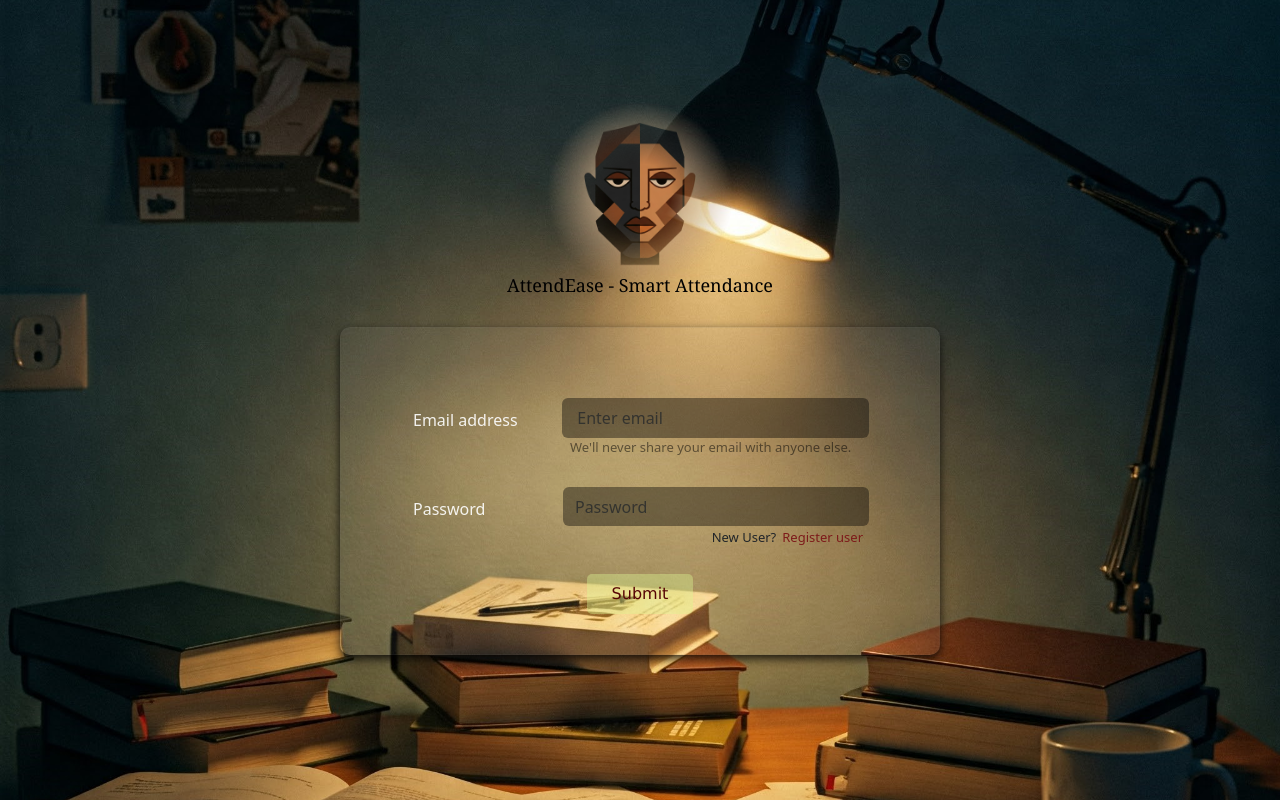
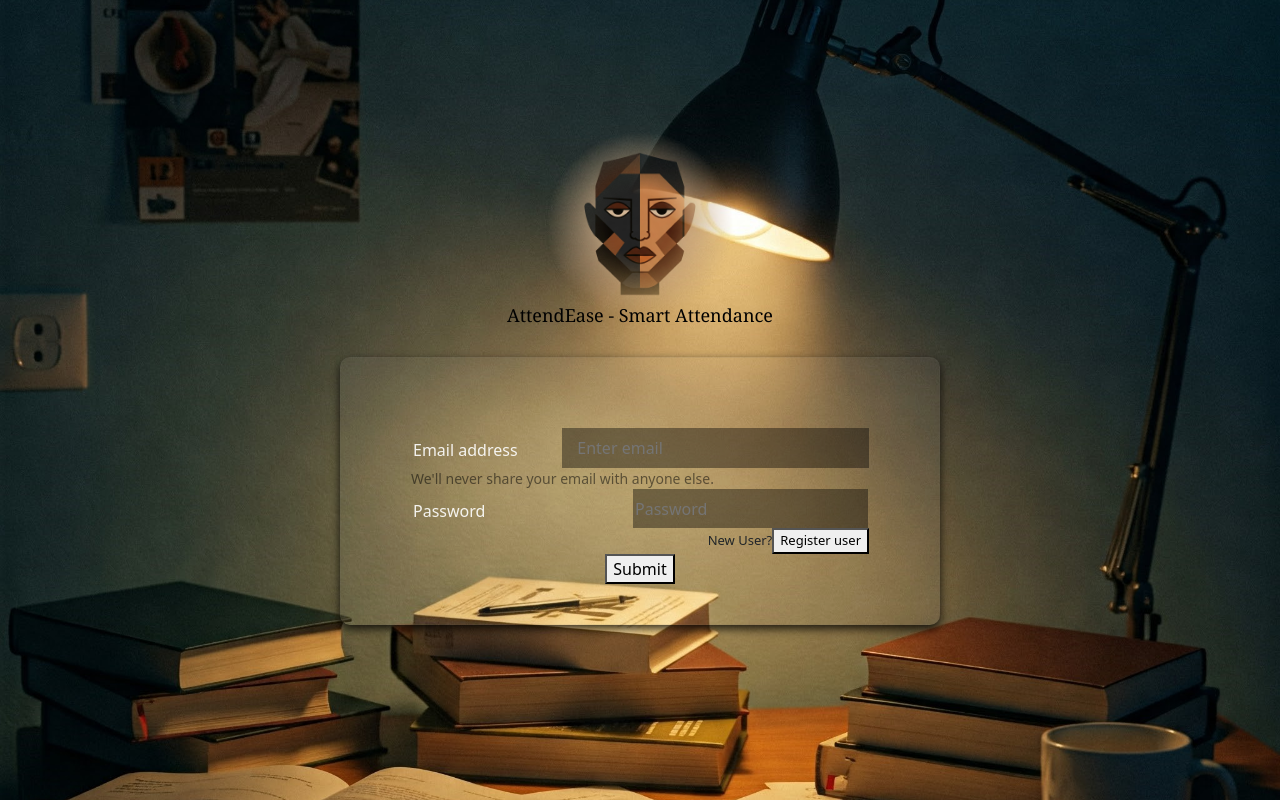
Before and after one commit to kartikaekhurana/AttendEase, a React (Create React App) app in the folder frontend/: page /login in a window 1280 px wide. Built offline with nearby package versions, Linux system fonts and the light colour scheme.

Commit message:
Update loginPage.js

```diff
--- a/frontend/src/pages/loginPage.js
+++ b/frontend/src/pages/loginPage.js
@@ -23,25 +23,28 @@ const LoginPage = () => {
       const response = await fetch('https://attendease-e5bz.onrender.com/api/login', {
         method: 'POST',
         headers: {
-          'Content-type': 'application/json',
+          'Content-Type': 'application/json',
         },
         body: JSON.stringify({ email: emailInput, password: passwordInput }),
       });
 
       if (!response.ok) {
+        const errorData = await response.json();
+        console.log('Error response:', errorData);
         throw new Error('Login failed');
       }
 
       const data = await response.json();
       dispatch(loginSuccess(data));
+      navigate('/dashboard');
     } catch (err) {
-      console.error('Error:', err);
+      console.error('Error:', err.message);
       alert('Invalid credentials');
     }
   };
 
   const handleRegister = () => {
-    navigate('/registeruser'); // Redirect to the Register User page
+    navigate('/registeruser');
   };
 
   return (
@@ -55,34 +58,25 @@ const LoginPage = () => {
         <p className='logo-text'>AttendEase - Smart Attendance</p>
       </div>
       <div className="login-container">
-        <form>
+        <form onSubmit={handleSubmit}>
           <div className="form-cluster">
             <div className='email-box'>
               <label htmlFor="emailInput">Email address</label>
               <input
                 id='emailInput'
                 type="email"
-                className="form-control"
-                aria-describedby="emailHelp"
                 placeholder="Enter email"
                 onChange={handleInputChange}
                 style={{backgroundColor: "rgba(0,0,0,0.4)", color: "white", border: "none"}}
               />
             </div>
-            <small
-              id="emailHelp"
-              style={{ color: 'rgba(0,0,0,0.5' }}
-              className="form-text"
-            >
-              We'll never share your email with anyone else.
-            </small>
+            <small style={{ color: 'rgba(0,0,0,0.5)' }}>We'll never share your email with anyone else.</small>
           </div>
           <div className="pass-group">
             <label htmlFor="passwordInput">Password</label>
             <input
               id='passwordInput'
               type="password"
-              className="form-control"
               placeholder="Password"
               onChange={handleInputChange}
               style={{backgroundColor: "rgba(0,0,0,0.4)", color: "white", border: "none"}}
@@ -90,26 +84,10 @@ const LoginPage = () => {
           </div>
           <div className='register-box'>
             New User?
-            <button
-              className='registerbtn'
-              type='button'
-              onClick={handleRegister}
-            >
-              Register user
-            </button>
+            <button type='button' onClick={handleRegister}>Register user</button>
           </div>
-
-
-
-
           <div style={{ textAlign: 'center' }}>
-            <button
-              className='submitbtn'
-              type="submit"
-              onClick={handleSubmit}
-            >
-              Submit
-            </button>
+            <button type="submit">Submit</button>
           </div>
         </form>
       </div>
```
